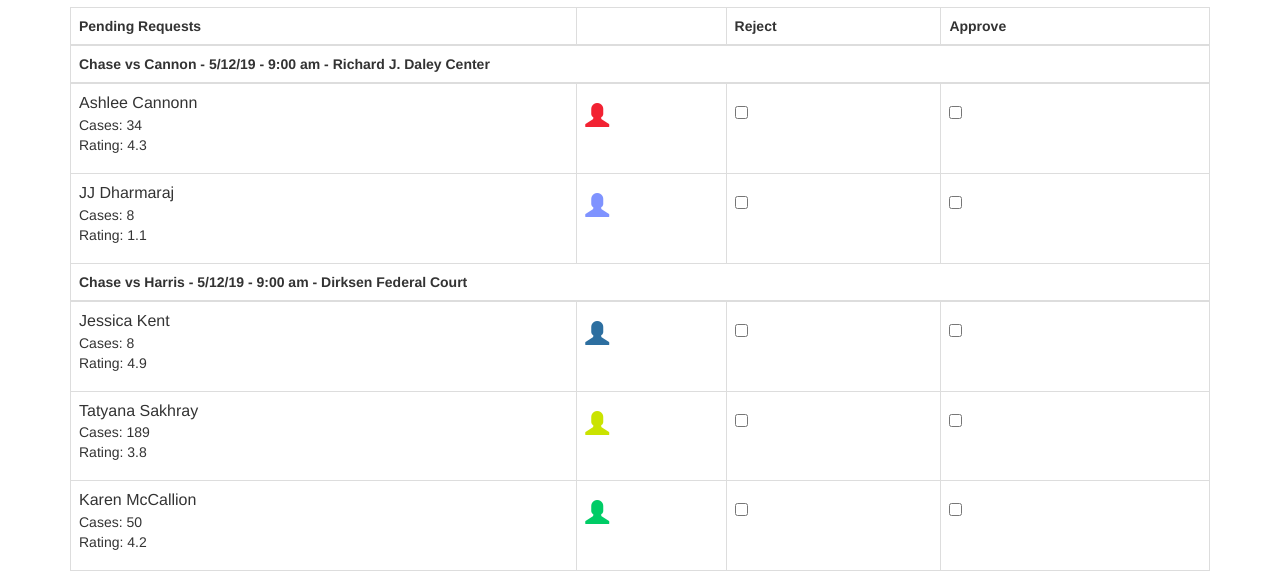
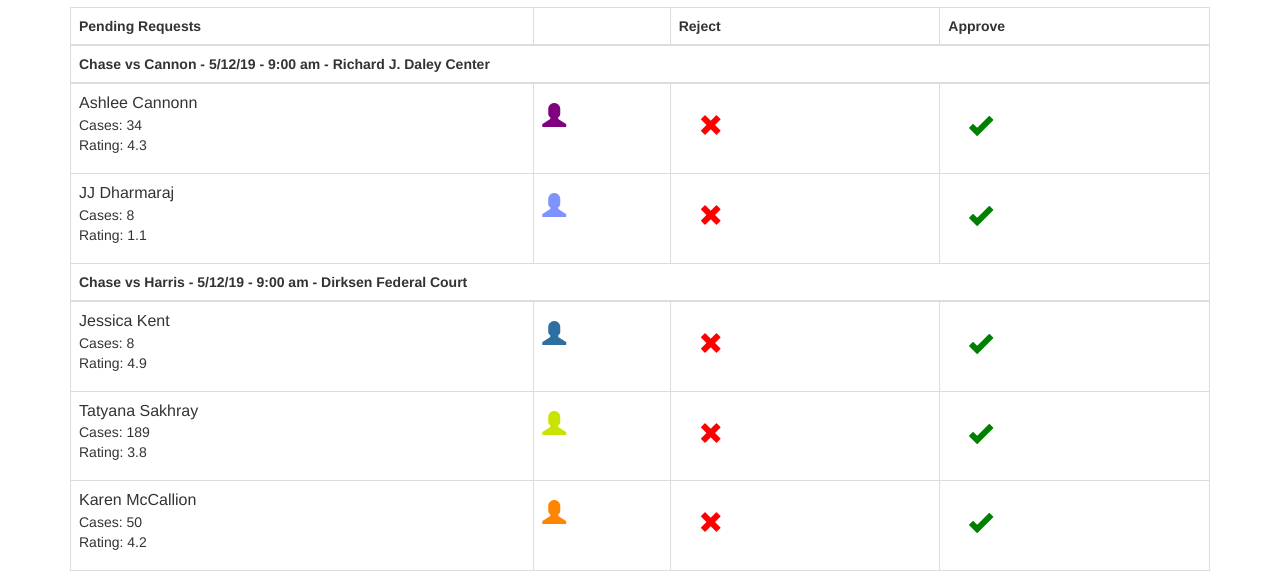
Before and after one commit to cover-your-case/request-attorney-manage, a plain HTML site: page src/index.html in a window 1280 px wide. Shown: the part 86-674 px from the top of the page. Drawn offline with nearby package versions, Linux system fonts and the light colour scheme.

Commit message:
changed colors and icons

```diff
--- a/src/index.html
+++ b/src/index.html
@@ -35,16 +35,14 @@
                         <p><span style="font-size: 16px;">Ashlee Cannonn</span><br>Cases: 34<br>Rating: 4.3</p>
                     </td>
                     <td><span class="glyphicon glyphicon-user"
-                            style="color:#F22232; margin-top: 10px; font-size: 24px;"></span></td>
+                            style="color:#800080; margin-top: 10px; font-size: 24px;"></span></td>
                     <td>
-                        <div class="checkbox">
-                            <label><input type="checkbox" value=""></label>
-                        </div>
+                        <span class="glyphicon glyphicon-remove"
+                            style="color: #ff0000; font-size: 24px; margin: 20px;"></span>
                     </td>
                     <td>
-                        <div class="checkbox">
-                            <label><input type="checkbox" value=""></label>
-                        </div>
+                        <span class="glyphicon glyphicon-ok"
+                            style="color: #008000; font-size: 24px; margin: 20px;"></span>
                     </td>
                 </tr>
                 <tr>
@@ -54,14 +52,12 @@
                     <td><span class="glyphicon glyphicon-user"
                             style="color:#7F93FF; margin-top: 10px; font-size: 24px;"></span></td>
                     <td>
-                        <div class="checkbox">
-                            <label><input type="checkbox" value=""></label>
-                        </div>
+                        <span class="glyphicon glyphicon-remove"
+                            style="color: #ff0000; font-size: 24px; margin: 20px;"></span>
                     </td>
                     <td>
-                        <div class="checkbox">
-                            <label><input type="checkbox" value=""></label>
-                        </div>
+                        <span class="glyphicon glyphicon-ok"
+                            style="color: #008000; font-size: 24px; margin: 20px;"></span>
                     </td>
                 </tr>
                 <thead>
@@ -77,14 +73,12 @@
                     <td><span class="glyphicon glyphicon-user"
                             style="color:#2D6FA0; margin-top: 10px; font-size: 24px;"></span></td>
                     <td>
-                        <div class="checkbox">
-                            <label><input type="checkbox" value=""></label>
-                        </div>
+                        <span class="glyphicon glyphicon-remove"
+                            style="color: #ff0000; font-size: 24px; margin: 20px;"></span>
                     </td>
                     <td>
-                        <div class="checkbox">
-                            <label><input type="checkbox" value=""></label>
-                        </div>
+                        <span class="glyphicon glyphicon-ok"
+                            style="color: #008000; font-size: 24px; margin: 20px;"></span>
                     </td>
                 </tr>
                 <tr>
@@ -94,14 +88,12 @@
                     <td><span class="glyphicon glyphicon-user"
                             style="color:#CAE300; margin-top: 10px; font-size: 24px;"></span></td>
                     <td>
-                        <div class="checkbox">
-                            <label><input type="checkbox" value=""></label>
-                        </div>
+                        <span class="glyphicon glyphicon-remove"
+                            style="color: #ff0000; font-size: 24px; margin: 20px;"></span>
                     </td>
                     <td>
-                        <div class="checkbox">
-                            <label><input type="checkbox" value=""></label>
-                        </div>
+                        <span class="glyphicon glyphicon-ok"
+                            style="color: #008000; font-size: 24px; margin: 20px;"></span>
                     </td>
                 </tr>
                 <tr>
@@ -109,16 +101,14 @@
                         <p><span style="font-size: 16px;">Karen McCallion</span><br>Cases: 50<br>Rating: 4.2</p>
                     </td>
                     <td><span class="glyphicon glyphicon-user"
-                            style="color:#00CC66; margin-top: 10px; font-size: 24px;"></span></td>
+                            style="color:#ff8500; margin-top: 10px; font-size: 24px;"></span></td>
                     <td>
-                        <div class="checkbox">
-                            <label><input type="checkbox" value=""></label>
-                        </div>
+                        <span class="glyphicon glyphicon-remove"
+                            style="color: #ff0000; font-size: 24px; margin: 20px;"></span>
                     </td>
                     <td>
-                        <div class="checkbox">
-                            <label><input type="checkbox" value=""></label>
-                        </div>
+                        <span class="glyphicon glyphicon-ok"
+                            style="color: #008000; font-size: 24px; margin: 20px;"></span>
                     </td>
                 </tr>
             </tbody>
@@ -127,7 +117,7 @@
     </div>
     <footer class="footer"><img alt="Cover your case logo"
             src="https://raw.githubusercontent.com/cover-your-case/logo/master/logo.png" width="25%"
-            style="margin-left: 30%"></footer>
+            style="margin-left: 40%"></footer>
 </body>
 <script>function sendLambda() {
         let approveMessage = "Congratulations you have been approved for the Chase vs Harris case at the"
```
Also changed, not shown: src/verifyTask.html (+2 -8 lines).
